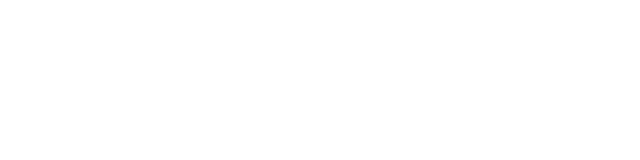
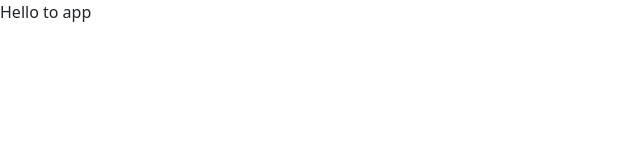
Before and after one commit to TranMachSoHan/SEAD_Assessment1, a React (Create React App) app: page / in a window 1280 px wide. Before the commit this address had no page. Shown: the top 160 px of the page, without its empty margins (0-640 px from the left). Built offline with nearby package versions, Linux system fonts and the light colour scheme.

Commit message:
ADD home page

```diff
--- a/src/App.js
+++ b/src/App.js
@@ -3,14 +3,14 @@ import './App.css';
 import HotelDetail from './pages/HotelDetail/HotelDetail';
 import Admin from './pages/Admin/Admin';
 import '../node_modules/bootstrap/dist/css/bootstrap.min.css';
-import Homepage from './pages/Admin/Homepage';
-import HotelRoomList from './pages/Admin/HotelRoomList';
+import Home from './pages/Home/Home';
 
 function App() {
   return (
     <div className="App">
       <BrowserRouter>
         <Routes>
+          <Route path='/' element={<Home/>} />
           <Route path='/visitor' element={<HotelDetail/>}/>
           <Route path='/admin/*' element={<Admin/>}/>
         </Routes>
--- /dev/null
+++ b/src/pages/Home/Home.jsx
@@ -0,0 +1,9 @@
+import React from "react";
+
+const Home = () =>{
+    return (
+        <div>Hello to app</div>
+    )
+}
+
+export default Home;
```
Also changed, not shown: 7 other files (tests, documents, lock files or other folders).
